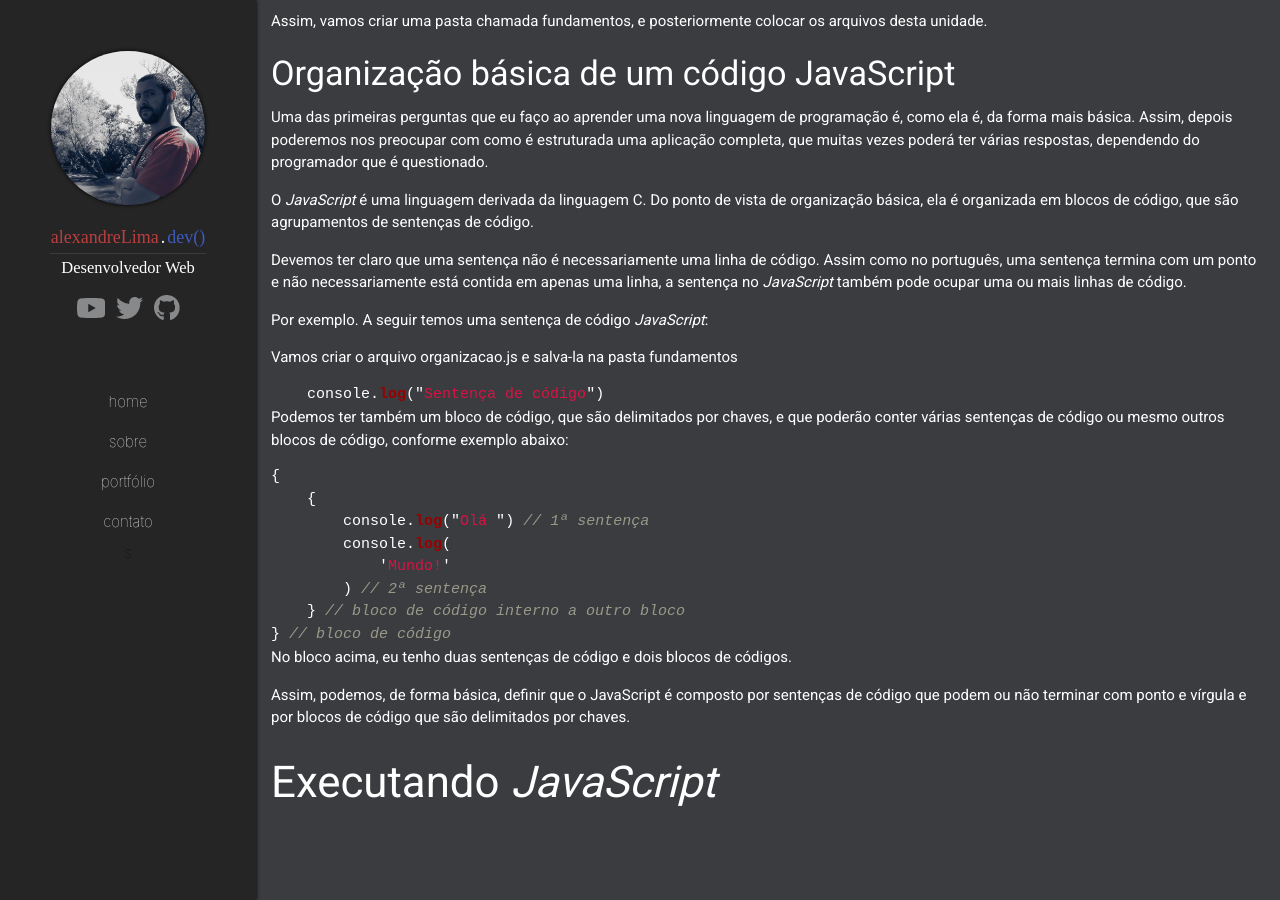
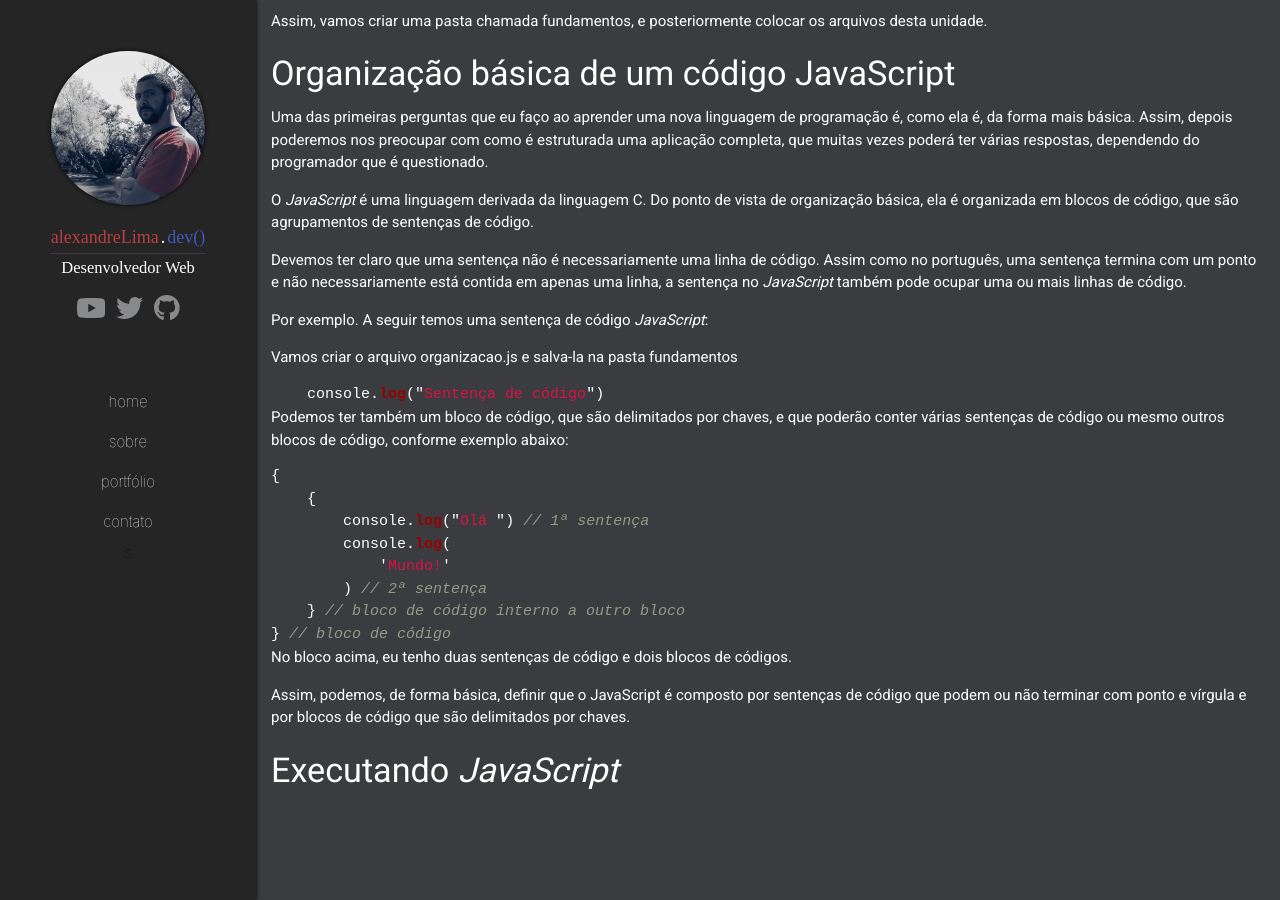
Before and after one commit to Alexandresl/alexandrelima-dev, a Jekyll site: the page built from _posts/2019-07-29-javascript-3-fundamentos.md, in a window 1280 px wide and 900 px high, scrolled down 1163 px. Built offline with Jekyll 4.4.1, drawn with Linux system fonts in a browser that asks for light colours; some web fonts are replaced; comment, search, counter and statistics services are not loaded.

```diff
--- a/_posts/2019-07-29-javascript-3-fundamentos.md
+++ b/_posts/2019-07-29-javascript-3-fundamentos.md
@@ -76,4 +76,4 @@ No bloco acima, eu tenho duas sentenças de código e dois blocos de códigos.
 
 Assim, podemos, de forma básica, definir que o JavaScript é composto por sentenças de código que podem ou não terminar com ponto e vírgula e por blocos de código que são delimitados por chaves.
 
-### Executando *JavaScript*
+#### Executando *JavaScript*
```
